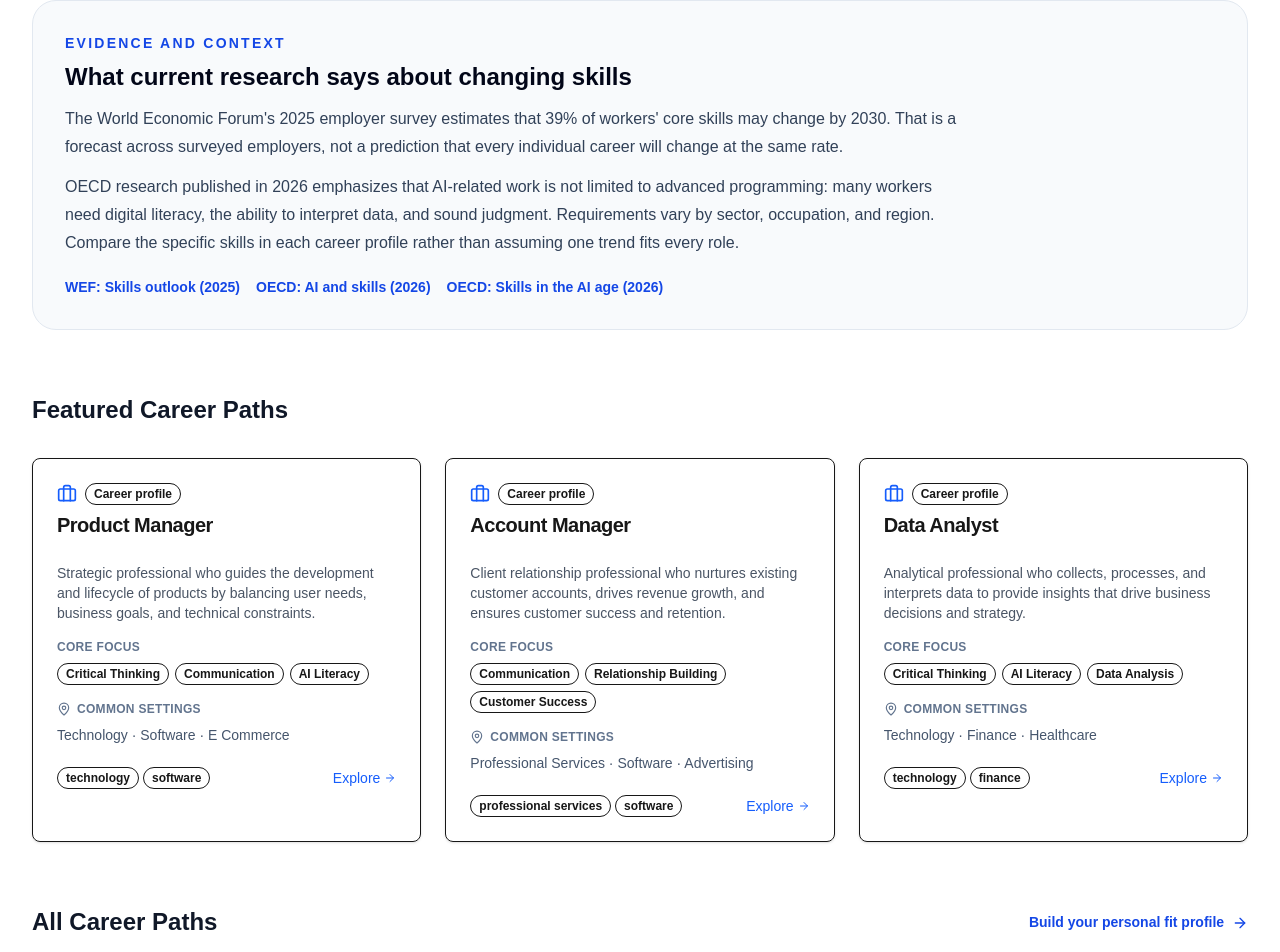
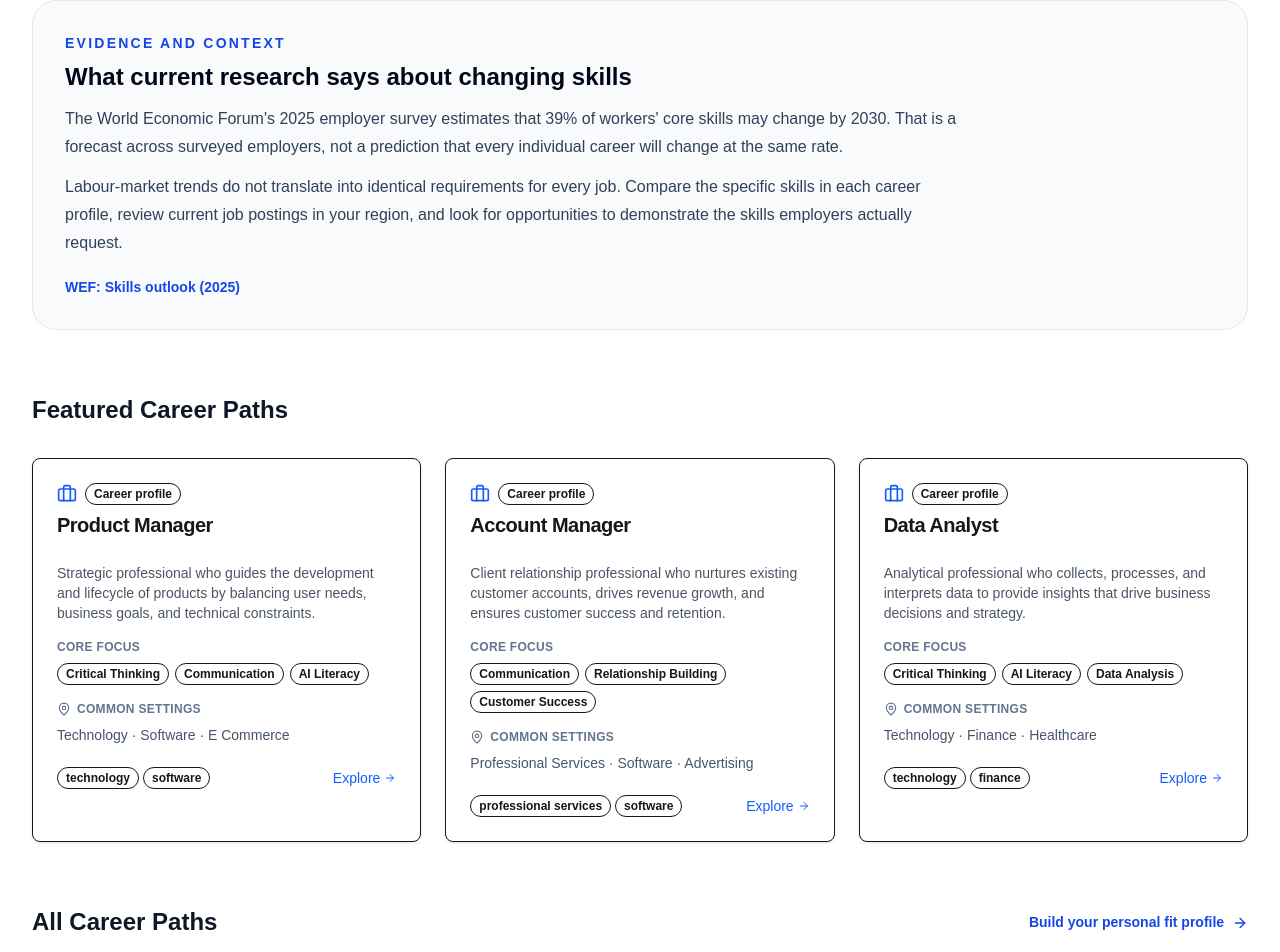
Before and after one commit to hundaijackrabbit-commits/Skillquestweb, a Next.js app: page /careers in a window 1280 px wide. Shown: the part 1245-2197 px from the top of the page. Built offline with nearby package versions, Linux system fonts and the light colour scheme; no server answers.

Commit message:
Keep career research references limited to verified WEF source

```diff
--- a/src/app/careers/page.tsx
+++ b/src/app/careers/page.tsx
@@ -117,12 +117,10 @@ export default async function CareersPage() {
             The World Economic Forum&apos;s 2025 employer survey estimates that 39% of workers&apos; core skills may change by 2030. That is a forecast across surveyed employers, not a prediction that every individual career will change at the same rate.
           </p>
           <p className="mt-3 max-w-4xl leading-7 text-slate-700">
-            OECD research published in 2026 emphasizes that AI-related work is not limited to advanced programming: many workers need digital literacy, the ability to interpret data, and sound judgment. Requirements vary by sector, occupation, and region. Compare the specific skills in each career profile rather than assuming one trend fits every role.
+            Labour-market trends do not translate into identical requirements for every job. Compare the specific skills in each career profile, review current job postings in your region, and look for opportunities to demonstrate the skills employers actually request.
           </p>
           <div className="mt-5 flex flex-wrap gap-4 text-sm font-semibold">
             <a href="https://www.weforum.org/publications/the-future-of-jobs-report-2025/3-skills-outlook" target="_blank" rel="noopener noreferrer" className="text-blue-700 hover:underline">WEF: Skills outlook (2025)</a>
-            <a href="https://www.oecd.org/en/publications/ai-and-skills_f843b352-en/full-report.html" target="_blank" rel="noopener noreferrer" className="text-blue-700 hover:underline">OECD: AI and skills (2026)</a>
-            <a href="https://www.oecd.org/en/publications/skills-in-the-ai-age_972bd15e-en.html" target="_blank" rel="noopener noreferrer" className="text-blue-700 hover:underline">OECD: Skills in the AI age (2026)</a>
           </div>
         </section>
 
```
